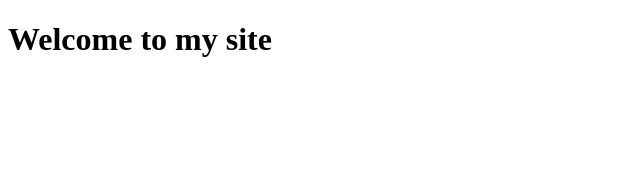
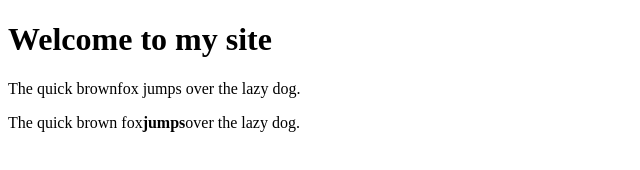
Before and after one commit to sarahoeri/html, a plain HTML site: page index.html in a window 1280 px wide. Shown: the whole page, without its empty margins (0-640 px from the left). Drawn offline with Linux system fonts and the light colour scheme.

Commit message:
try out html tags

```diff
--- a/index.html
+++ b/index.html
@@ -8,5 +8,7 @@
 </head>
 <body>
     <h1>Welcome to my site</h1>
+    <p>The <span>quick brown</span>fox jumps over the lazy dog.</p>
+    <p>The quick brown fox<strong>jumps</strong>over the lazy dog.</p>
 </body>
 </html>
```
